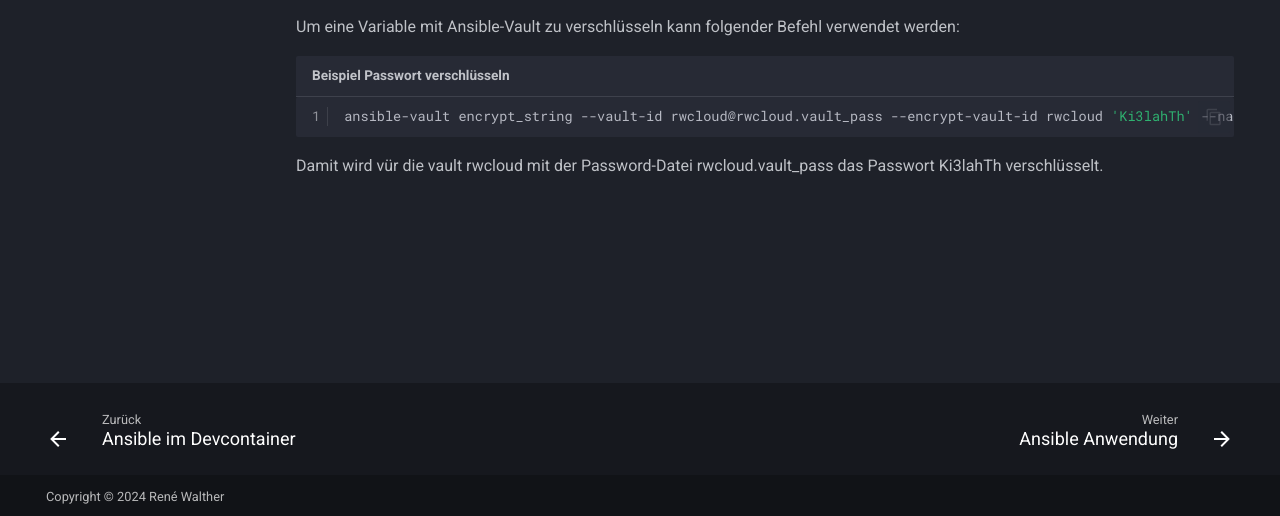
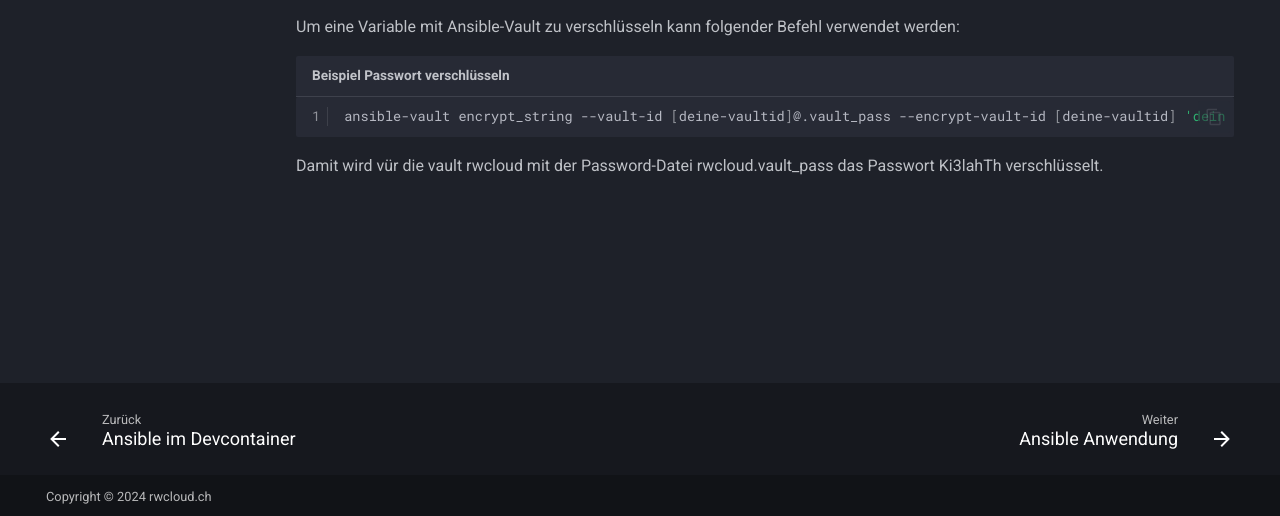
Before and after one commit to rewa81/wiki, an MkDocs documentation site: the page built from docs/ansible/ansible-vault.md, in a window 1280 px wide. Shown: the part 381-897 px from the top of the page. Built offline with MkDocs 1.6.1 and Material for MkDocs 9.7.7, drawn with Linux system fonts in a browser that asks for light colours.

Commit message:
Anpassung Ansible-Vault

````diff
--- a/docs/ansible/ansible-vault.md
+++ b/docs/ansible/ansible-vault.md
@@ -9,6 +9,6 @@ im Hauptverzeichnis des Repos eine Datei xxxx.vault_pass anlegen (xxxx mit belie
 Um eine Variable mit Ansible-Vault zu verschlüsseln kann folgender Befehl verwendet werden:
 
 ``` sh title="Beispiel Passwort verschlüsseln"
-ansible-vault encrypt_string --vault-id rwcloud@rwcloud.vault_pass --encrypt-vault-id rwcloud 'Ki3lahTh' --name 'support_user_password'
+ansible-vault encrypt_string --vault-id [deine-vaultid]@.vault_pass --encrypt-vault-id [deine-vaultid] 'dein passwort' --name 'ansibe-variabelen-name'
 ```
 Damit wird vür die vault rwcloud mit der Password-Datei rwcloud.vault_pass das Passwort Ki3lahTh verschlüsselt.
--- a/mkdocs.yml
+++ b/mkdocs.yml
@@ -106,4 +106,4 @@ plugins:
 extra:
   generator: false
 
-copyright: Copyright &copy; 2024 René Walther
+copyright: Copyright &copy; 2024 rwcloud.ch
````
